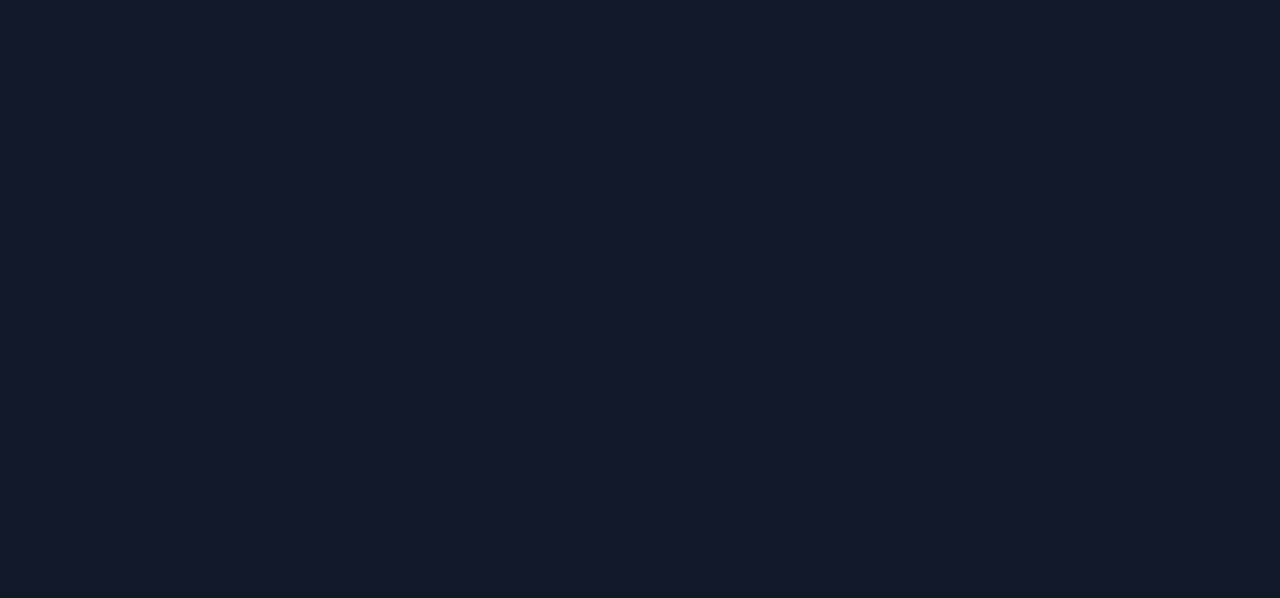
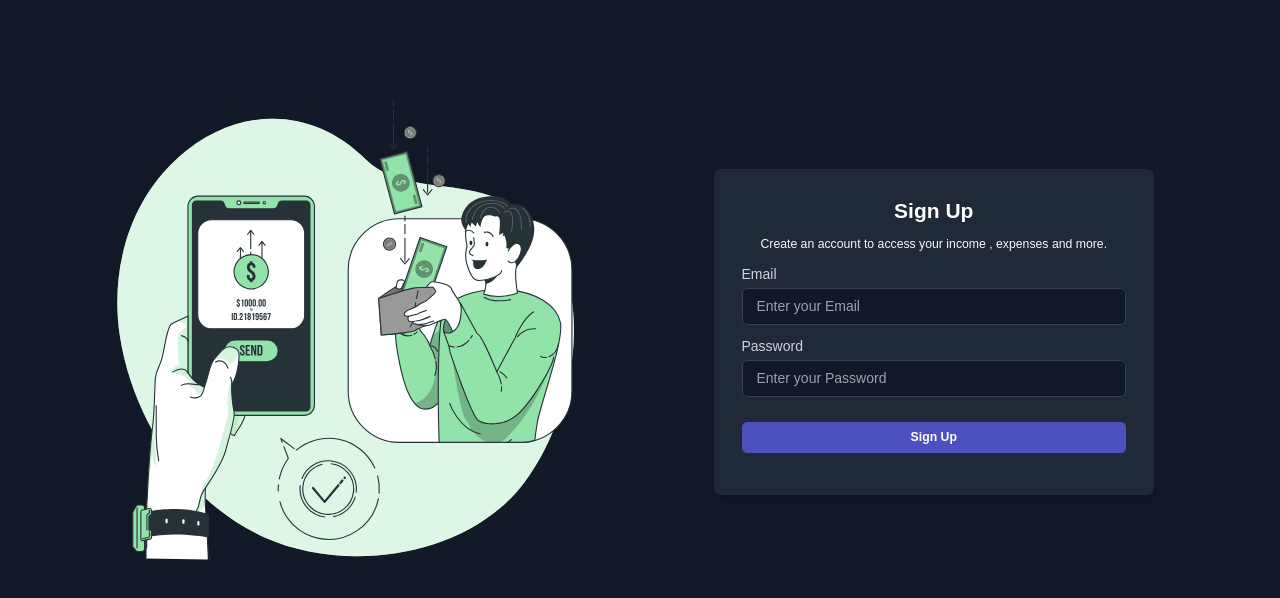
Before and after one commit to tilakdotcom/fin-track, a React (Vite) app in the folder client/: page /login in a window 1280 px wide. Before the commit this address had no page. Shown: the top 598 px of the page. Built offline with nearby package versions, Linux system fonts and the light colour scheme.

Commit message:
login page added

```diff
--- a/client/src/App.tsx
+++ b/client/src/App.tsx
@@ -1,6 +1,7 @@
 import { BrowserRouter, Routes, Route } from "react-router-dom";
 import HomePage from "./pages/HomePage";
 import SignupPage from "./pages/SignupPage";
+import LoginPage from "./pages/LoginPage";
 
 
 export default function App() {
@@ -9,6 +10,7 @@ export default function App() {
       <Routes>
         <Route path="/" element={<HomePage />} />
         <Route path="/signup" element={<SignupPage />} />
+        <Route path="/login" element={<LoginPage />} />
       </Routes>
     </BrowserRouter>
   </div>
--- /dev/null
+++ b/client/src/pages/LoginPage.tsx
@@ -0,0 +1,72 @@
+import React from 'react'
+
+export default function LoginPage() {
+  return (
+    <div className="lg:px-20 px-10 lg:py-16 py-10">
+      <div className="md:grid-cols-2 grid grid-cols-1 gap-10">
+        {/* Left section with image */}
+        <div className="flex justify-center items-center">
+          <img
+            src="/login.svg"
+            alt="Signup Illustration"
+            className="w-auto h-auto aspect-square"
+          />
+        </div>
+
+        {/* Right section with signup form */}
+        <div className="flex justify-center items-center lg:px-16">
+          <form className="w-full max-w-xl bg-gray-800 p-8 rounded-lg shadow-md md:space-y-3 space-y-2 h-auto">
+            <h2 className="text-2xl font-bold text-center text-white ">
+              Sign Up
+            </h2>
+            <p className="text-center">
+              Create an account to access your income , expenses and more.
+            </p>
+            <div className="space-y-1 ">
+              <label
+                htmlFor="email"
+                className="block md:text-base font-medium text-gray-300 "
+              >
+                Email
+              </label>
+              <input
+                type="email"
+                id="email"
+                name="email"
+                className="w-full px-4 py-2 rounded-md bg-gray-900 text-gray-100 border border-gray-700 focus:ring-2 focus:ring-primary-light focus:outline-none md:text-base"
+                placeholder="Enter your Email"
+              />
+            </div>
+
+            <div className="space-y-1 ">
+              <label
+                htmlFor="password"
+                className="block md:text-base font-medium text-gray-300 "
+              >
+                Password
+              </label>
+              <input
+                type="password"
+                id="password"
+                // show password
+
+                name="password"
+                className="w-full px-4 py-2 rounded-md bg-gray-900 text-gray-100 border border-gray-700 focus:ring-2 focus:ring-primary-light focus:outline-none md:text-base"
+                placeholder="Enter your Password"
+              />
+            </div>
+
+            <div className=" py-2 md:py-4">
+              <button
+                type="submit"
+                className="w-full py-2 px-4 bg-primary-light hover:bg-primary-dark text-white rounded-md font-semibold focus:outline-none focus:ring-2 focus:ring-primary-light transition-all duration-200 ease-linear"
+              >
+                Sign Up
+              </button>
+            </div>
+          </form>
+        </div>
+      </div>
+    </div>
+  )
+}
```
